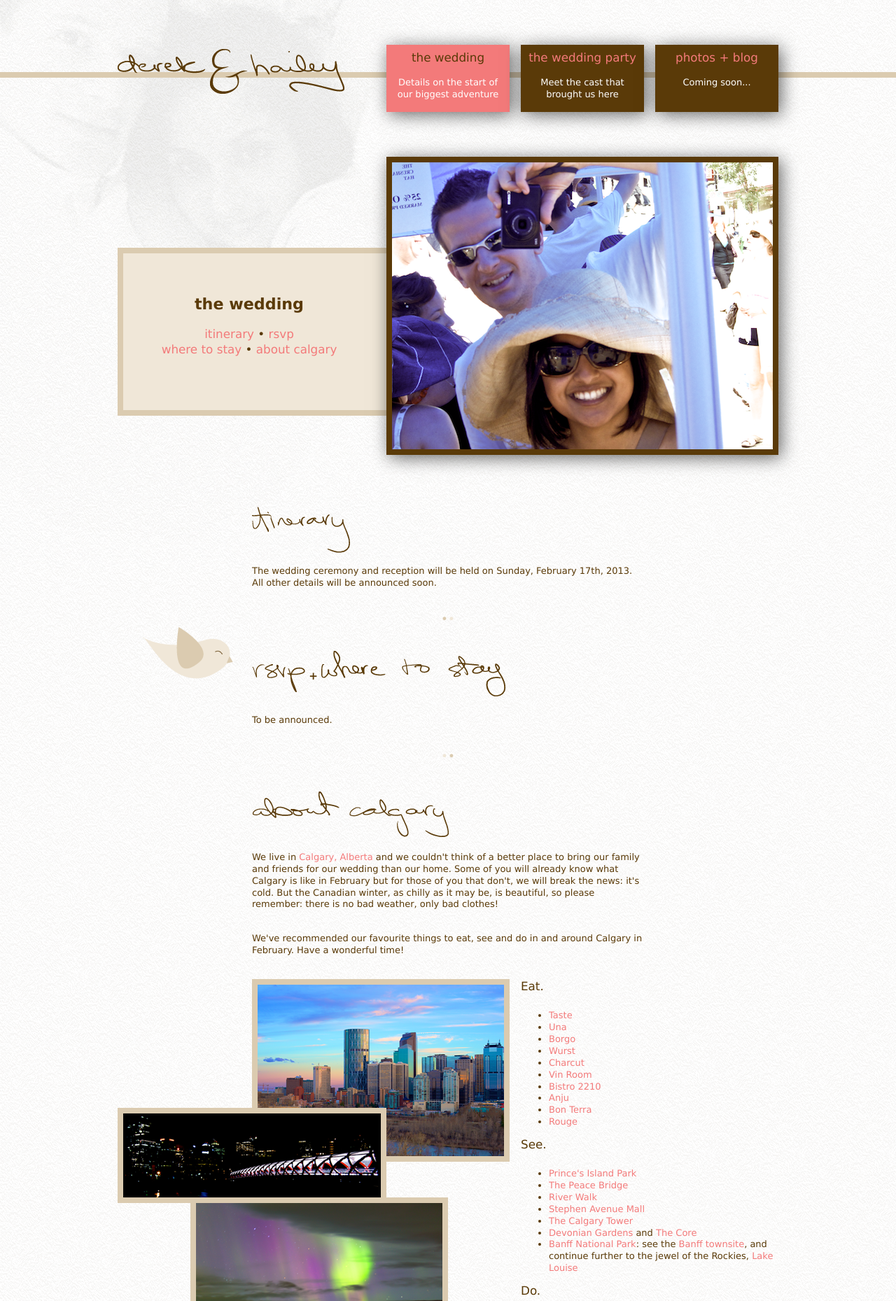
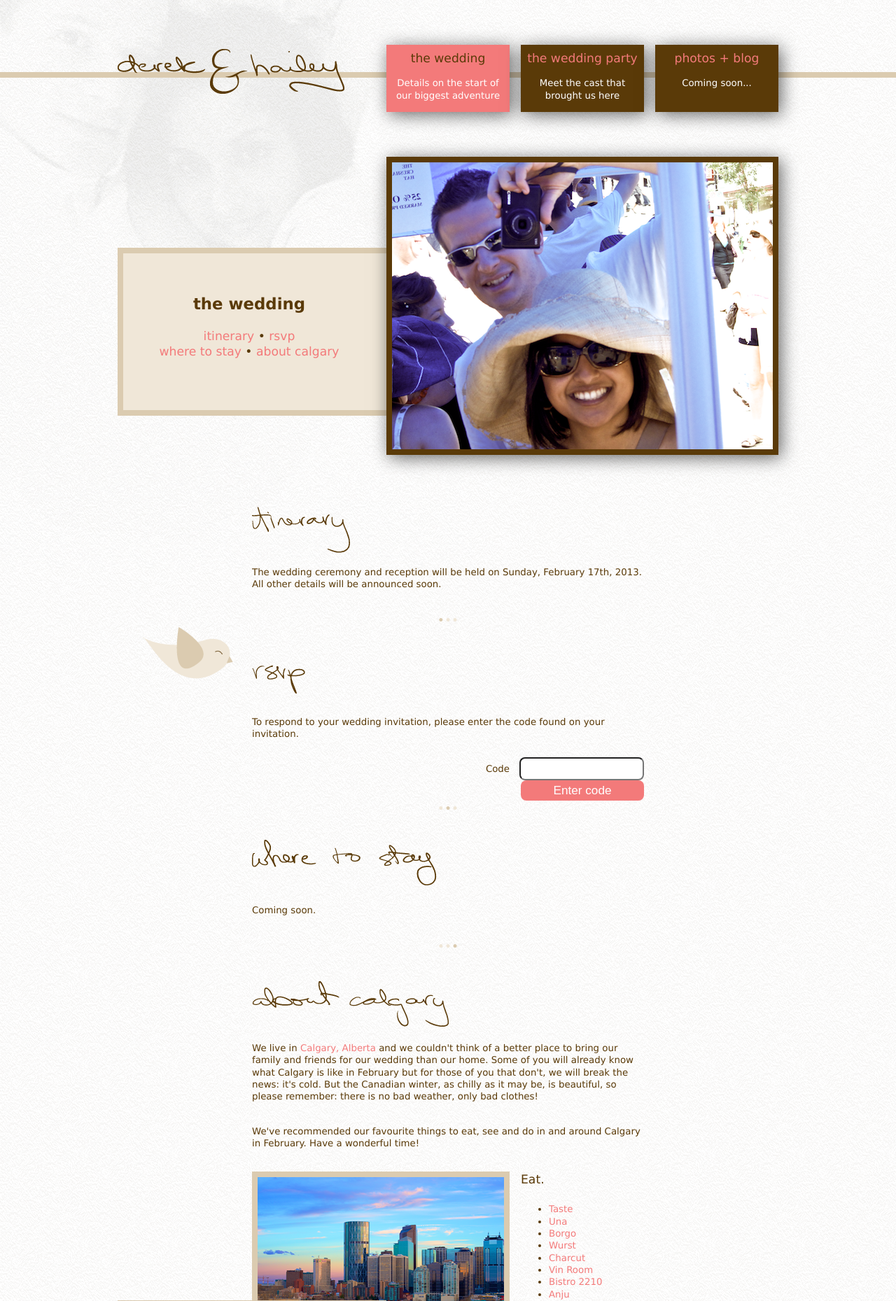
Before and after one commit to dmcb/derek-and-hailey-wedding, a CodeIgniter app: page / in a window 1280 px wide. Shown: the top 1859 px of the page at 70% size. Run offline with CodeIgniter, Linux system fonts and the light colour scheme; some libraries are stand-ins or nearby versions.

Commit message:
Added forms for code input and RSVP response.
Web page now allows for a session based on code, and handles a RSVP
response.

```diff
--- a/assets/styles/style.css
+++ b/assets/styles/style.css
@@ -13,7 +13,7 @@ body {
   background-image: url(../images/grain.png);
   background-color: white;
   font-family: Futura, Lucida Sans Unicode, Lucida Grande, sans-serif;
-  font-size: 13px;
+  font-size: 10pt;
   margin: 0;
   padding: 0;
   height: auto;
@@ -130,7 +130,7 @@ div.navigation {
 div.page {
   clear: both;
   padding-top: 1px; }
-  div.page h3, div.page p {
+  div.page h3, div.page p, div.page form {
     width: 560px;
     margin-left: auto;
     margin-right: auto; }
@@ -148,6 +148,42 @@ div.page {
     border: none; }
   div.page div.section {
     margin-top: 64px; }
+    div.page div.section#rsvp span {
+      width: 368px;
+      margin: 0;
+      float: left;
+      text-align: right; }
+    div.page div.section#rsvp input {
+      font-style: Futura, Lucida Sans Unicode, Lucida Grande, sans-serif;
+      text-align: center;
+      display: block;
+      border-radius: 8px; }
+    div.page div.section#rsvp select {
+      float: right;
+      clear: right;
+      width: 176px; }
+    div.page div.section#rsvp input.text {
+      float: right;
+      clear: right;
+      width: 170px; }
+      div.page div.section#rsvp input.text.large {
+        margin-top: -8px; }
+    div.page div.section#rsvp input.button {
+      width: 176px;
+      border: 0;
+      background-color: #f37a7a;
+      font-size: 1.29em;
+      float: right;
+      clear: right;
+      color: white;
+      border-radius: 8px;
+      padding: 4px 8px; }
+      div.page div.section#rsvp input.button:hover {
+        background-color: #5a3a08; }
+    div.page div.section#rsvp p.error {
+      float: right;
+      text-align: right;
+      margin: 8px 0; }
     div.page div.section#about_calgary img.rotate {
       position: absolute; }
     div.page div.section#our_family img.scale {
@@ -271,7 +307,7 @@ div.footer {
         display: block;
         margin-top: 16px;
         text-transform: lowercase;
-        font-size: 13px; }
+        font-size: 10pt; }
     div.footer div.bottom a.tweets {
       background: url(../images/birds.png) top right no-repeat;
       display: block;
@@ -287,7 +323,7 @@ div.footer {
         display: block; }
       div.footer div.bottom a.tweets span.description {
         display: block;
-        font-size: 13px; }
+        font-size: 10pt; }
 
 .half {
   margin-left: 96px; }
@@ -312,6 +348,12 @@ div.footer {
 .bold {
   font-weight: bold; }
 
+.error {
+  color: #f37a7a; }
+
+.large {
+  font-size: 1.71em; }
+
 .rotate, .scale {
   -moz-transition: all 0.4s ease;
   -webkit-transition: all 0.4s ease;
--- a/assets/styles/style.scss
+++ b/assets/styles/style.scss
@@ -9,7 +9,7 @@ $black: #000;
 
 $font-large: 1.71em;
 $font-big: 1.29em;
-$font-normal: 13px;
+$font-normal: 10pt;
 
 $gap: 64px;
 
@@ -198,7 +198,7 @@ div.page {
 	clear:both;
 	padding-top: 1px;
 
-	h3, p {
+	h3, p, form {
 		width: 560px;
 		margin-left: auto;
 		margin-right: auto;
@@ -226,6 +226,60 @@ div.page {
 
 	div.section {
 		margin-top: $gap;
+
+		&#rsvp {
+			span {
+				width: 368px;
+				margin: 0;
+				float: left;
+				text-align: right;
+			}
+
+			input {
+				font-style: Futura, Lucida Sans Unicode, Lucida Grande, sans-serif;
+				text-align: center;
+				display: block;
+				border-radius: 8px;
+			}
+
+			select {
+				float: right;
+				clear: right;
+				width: 176px;
+			}
+
+			input.text {
+				float: right;
+				clear: right;
+				width: 170px;
+
+				&.large {
+					margin-top: -8px;
+				}
+			}
+
+			input.button {
+				width: 176px;
+				border: 0;
+				background-color: $pink-dark;
+				font-size: $font-big;
+				float: right;
+				clear: right;
+				color: $white;
+				border-radius: 8px;
+				padding: 4px 8px;
+
+				&:hover  {
+					background-color: $chocolate;
+				}
+			}
+
+			p.error {
+				float: right;
+				text-align: right;
+				margin: 8px 0;
+			}
+		}
 
 		&#about_calgary {
 			img.rotate {
@@ -476,6 +530,14 @@ div.footer {
 	font-weight: bold;
 }
 
+.error {
+	color: $pink-dark;
+}
+
+.large {
+	font-size: $font-large;
+}
+
 .rotate, .scale {
 	-moz-transition: all 0.4s ease;
 	-webkit-transition: all 0.4s ease;
--- a/ci_app_2.1.2/config/autoload.php
+++ b/ci_app_2.1.2/config/autoload.php
@@ -52,7 +52,7 @@ $autoload['packages'] = array();
 |	$autoload['libraries'] = array('database', 'session', 'xmlrpc');
 */
 
-$autoload['libraries'] = array('database');
+$autoload['libraries'] = array('database', 'form_validation', 'session');
 
 
 /*
@@ -64,7 +64,7 @@ $autoload['libraries'] = array('database');
 |	$autoload['helper'] = array('url', 'file');
 */
 
-$autoload['helper'] = array();
+$autoload['helper'] = array('url');
 
 
 /*
--- a/ci_app_2.1.2/controllers/pages.php
+++ b/ci_app_2.1.2/controllers/pages.php
@@ -4,14 +4,109 @@ class Pages extends CI_Controller {
 
 	public function index()
 	{
+		$data = array();
+
 		$page = "wedding";
 		if ($this->uri->segment(1))
 		{
 			$page = $this->uri->segment(1);
 		}
 
-		$this->load->view('header');
-		$this->load->view($page);
-		$this->load->view('footer');
+		if ($page == "wedding")
+		{
+			if (!$this->session->userdata('code'))
+			{
+				$this->form_validation->set_error_delimiters('<p class="error">', '</p>');
+				$this->form_validation->set_rules('code', 'RSVP code', 'xss_clean|required|callback_ban_check|exact_length[5]|alpha_numeric|callback_code_check');
+				if ($this->form_validation->run())
+				{
+					// User has submitted a correct code, start a session
+					$this->session->set_userdata(array('code' => set_value('code')));
+					redirect(base_url().'#rsvp');
+				}
+				else
+				{
+					$data['rsvp'] = $this->load->view('rsvp_code_desired', NULL, TRUE);
+				}
+			}
+			else
+			{
+				// Get invitation information
+				$query = $this->db->query("SELECT * FROM invitations WHERE code = ".$this->db->escape($this->session->userdata('code')));
+				$invitation = $query->row_array();
+				$invitation['names_of_invited'] = explode(',', $invitation['names_of_invited']);
+
+				$this->form_validation->set_error_delimiters('<p class="error">', '</p>');
+				$this->form_validation->set_rules('number_attending', 'number attending', 'xss_clean|required|exact_length[1]|integer');
+
+				for ($i=0; $i<10; $i++)
+				{
+					$this->form_validation->set_rules('name_'.$i, 'guest name', 'xss_clean|min_length[2]|max_length[49]|alpha');
+				}
+
+				if ($this->form_validation->run())
+				{
+					$names_of_attending = "";
+					for ($i=0; $i<set_value('number_attending'); $i++)
+					{
+						if ($i != 0)
+						{
+							$names_of_attending .= ',';
+						}
+						$names_of_attending .= set_value('name_'.$i);
+					}
+
+					$this->db->query("UPDATE invitations SET names_of_attending = ".$this->db->escape($names_of_attending).", number_invited = ".$this->db->escape(set_value('number_attending')).", responded = NOW() WHERE code = ".$this->db->escape($this->session->userdata('code')));
+					$this->session->sess_destroy();
+					$data['rsvp'] = $this->load->view('rsvp_completed', array('invitation' => $invitation), TRUE);
+				}
+				else
+				{
+					$data['rsvp'] = $this->load->view('rsvp_code_given', array('invitation' => $invitation), TRUE);
+				}
+			}
+		}
+
+		$this->load->view('page', array('content' => $this->load->view($page, $data, TRUE)));
+	}
+
+	public function ban_check($str)
+	{
+		$query = $this->db->query("SELECT last_attempt FROM failed_codes WHERE ip = ".$this->db->escape($_SERVER['REMOTE_ADDR'])." AND count >= '5' AND last_attempt > DATE_SUB(NOW(), INTERVAL 1 hour)");
+		if ($query->num_rows())
+		{
+			$row = $query->row_array();
+			$minutes_remaining = 60-floor((time()-strtotime($row['last_attempt'])) / 60);
+			if ($minutes_remaining == 1)
+			{
+				$this->form_validation->set_message('ban_check', 'You have entered an invalid code too many times, please try again in 1 minute.');
+			}
+			else
+			{
+				$this->form_validation->set_message('ban_check', 'You have entered an invalid code too many times, please try again in '.$minutes_remaining.' minutes.');
+			}
+			return FALSE;
+		}
+		else
+		{
+			$this->db->query("UPDATE failed_codes SET count = '0' WHERE ip = ".$this->db->escape($_SERVER['REMOTE_ADDR'])." AND last_attempt < DATE_SUB(NOW(), INTERVAL 1 hour)");
+			return TRUE;
+		}
+	}
+
+	public function code_check($str)
+	{
+		$query = $this->db->query("SELECT * FROM invitations WHERE code = ".$this->db->escape($str));
+		if (!$query->num_rows())
+		{
+			$this->db->query("INSERT into failed_codes (ip, count, last_attempt) VALUES (".$this->db->escape($_SERVER['REMOTE_ADDR']).", '1', NOW()) ON DUPLICATE KEY UPDATE count = count+1, last_attempt = NOW();");
+			$this->form_validation->set_message('code_check', 'Please enter a valid code.');
+			return FALSE;
+		}
+		else
+		{
+			$this->db->query("UPDATE failed_codes SET count = '0' WHERE ip = ".$this->db->escape($_SERVER['REMOTE_ADDR']));
+			return TRUE;
+		}
 	}
 }
--- a/ci_app_2.1.2/views/footer.php
+++ /dev/null
@@ -1,24 +0,0 @@
-  	<div class="padding">&nbsp;</div>
-
-  	<div class="footer">
-  		<div class="wrapper">
-
-  		</div>
-
-  		<div class="bottom">
-			<div class="wrapper">
-				<a class="tweets" id="tweets" href="tweets">
-					<img src="assets/images/heart.png" alt="" style="position: absolute; top:10px; left:156px;" id="heart" />
-					<span class="title">See Derek and Hailey's tweets</span>
-					<span class="description">(It's how we met)</span>
-				</a>
-
-				<div class="menu">
-					<a href="./">the wedding</a> &bull; <a href="wedding-party">the wedding party</a> &bull; <a>photos + blog</a>
-					<a class="watermark" href="http://dmcbdesign.com"><img src="assets/images/watermark.png" alt="Made with love by dmcb design" /></a>
-				</div>
-			</div>
-		</div>
-  	</div>
-  </body>
-</html>
--- a/ci_app_2.1.2/views/header.php
+++ b/ci_app_2.1.2/views/page.php
@@ -67,3 +67,30 @@
 			</ul>
 		</div>
   	</div>
+
+  <?php if (isset($content)) echo $content; ?>
+
+  	<div class="padding">&nbsp;</div>
+
+  	<div class="footer">
+  		<div class="wrapper">
+
+  		</div>
+
+  		<div class="bottom">
+			<div class="wrapper">
+				<a class="tweets" id="tweets" href="tweets">
+					<img src="assets/images/heart.png" alt="" style="position: absolute; top:10px; left:156px;" id="heart" />
+					<span class="title">See Derek and Hailey's tweets</span>
+					<span class="description">(It's how we met)</span>
+				</a>
+
+				<div class="menu">
+					<a href="./">the wedding</a> &bull; <a href="wedding-party">the wedding party</a> &bull; <a>photos + blog</a>
+					<a class="watermark" href="http://dmcbdesign.com"><img src="assets/images/watermark.png" alt="Made with love by dmcb design" /></a>
+				</div>
+			</div>
+		</div>
+  	</div>
+  </body>
+</html>
--- /dev/null
+++ b/ci_app_2.1.2/views/rsvp_code_desired.php
@@ -0,0 +1,10 @@
+			<div class="section" id="rsvp">
+				<h3><img src="assets/images/rsvp.png" alt="RSVP" /></h3>
+				<form method="post" accept-charset="utf-8" action="<?php current_url();?>#rsvp">
+				<p>To respond to your wedding invitation, please enter the code found on your invitation.</p>
+				<span>Code</span>
+				<input type="text" name="code" id="code" maxlength="5" class="text large"/>
+				<?php echo validation_errors(); ?>
+				<input type="submit" name="enter" id="enter" value="Enter code" class="button"/>
+				</form>
+			</div>
--- /dev/null
+++ b/ci_app_2.1.2/views/rsvp_completed.php
@@ -0,0 +1,4 @@
+			<div class="section" id="rsvp">
+				<h3><img src="assets/images/rsvp.png" alt="RSVP" /></h3>
+				<p>Thank you for your RSVP!</p>
+			</div>
--- a/ci_app_2.1.2/views/wedding.php
+++ b/ci_app_2.1.2/views/wedding.php
@@ -17,12 +17,14 @@
 				<h3><img src="assets/images/itinerary.png" alt="Itinerary" /></h3>
 				<p>The wedding ceremony and reception will be held on Sunday, February 17th, 2013. All other details will be announced soon.</p>
 			</div>
-			<div class="divider"><span class="highlight">&bull;</span>&bull;</div>
-			<div class="section" id="rsvp">
-				<h3><img src="assets/images/rsvp.png" alt="RSVP" /><!-- + <a id="registry"><img src="assets/images/registry.png" alt="Registry" /></a>--> + <a id="where_to_stay"><img src="assets/images/where_to_stay.png" alt="Where To Stay" /></a></h3>
-				<p>To be announced.</p>
+			<div class="divider"><span class="highlight">&bull;</span>&bull;&bull;</div>
+<?php echo $rsvp; ?>
+			<div class="divider">&bull;<span class="highlight">&bull;</span>&bull;</div>
+			<div class="section" id="where_to_stay">
+				<h3><a id="where_to_stay"><img src="assets/images/where_to_stay.png" alt="Where To Stay" /></a></h3>
+				<p>Coming soon.</p>
 			</div>
-			<div class="divider">&bull;<span class="highlight">&bull;</span></div>
+			<div class="divider">&bull;&bull;<span class="highlight">&bull;</span></div>
 			<div class="section" id="about_calgary">
 				<h3><img src="assets/images/about_calgary.png" alt="About Calgary" /></h3>
 				<p>We live in <a href="http://en.wikipedia.org/wiki/Calgary">Calgary, Alberta</a> and we couldn't think of a better place to bring our family and friends for our wedding than our home. Some of you will already know what Calgary is like in February but for those of you that don't, we will break the news: it's cold. But the Canadian winter, as chilly as it may be, is beautiful, so please remember: there is no bad weather, only bad clothes!</p>
```
Also changed, not shown: assets/scripts/script.js (+48 -30 lines), ci_app_2.1.2/controllers/csvload.php (+8 -6 lines), ci_app_2.1.2/controllers/rsvp.php (deleted, +0 -46 lines), ci_app_2.1.2/views/rsvp_code_given.php (added, +56 -0 lines).
